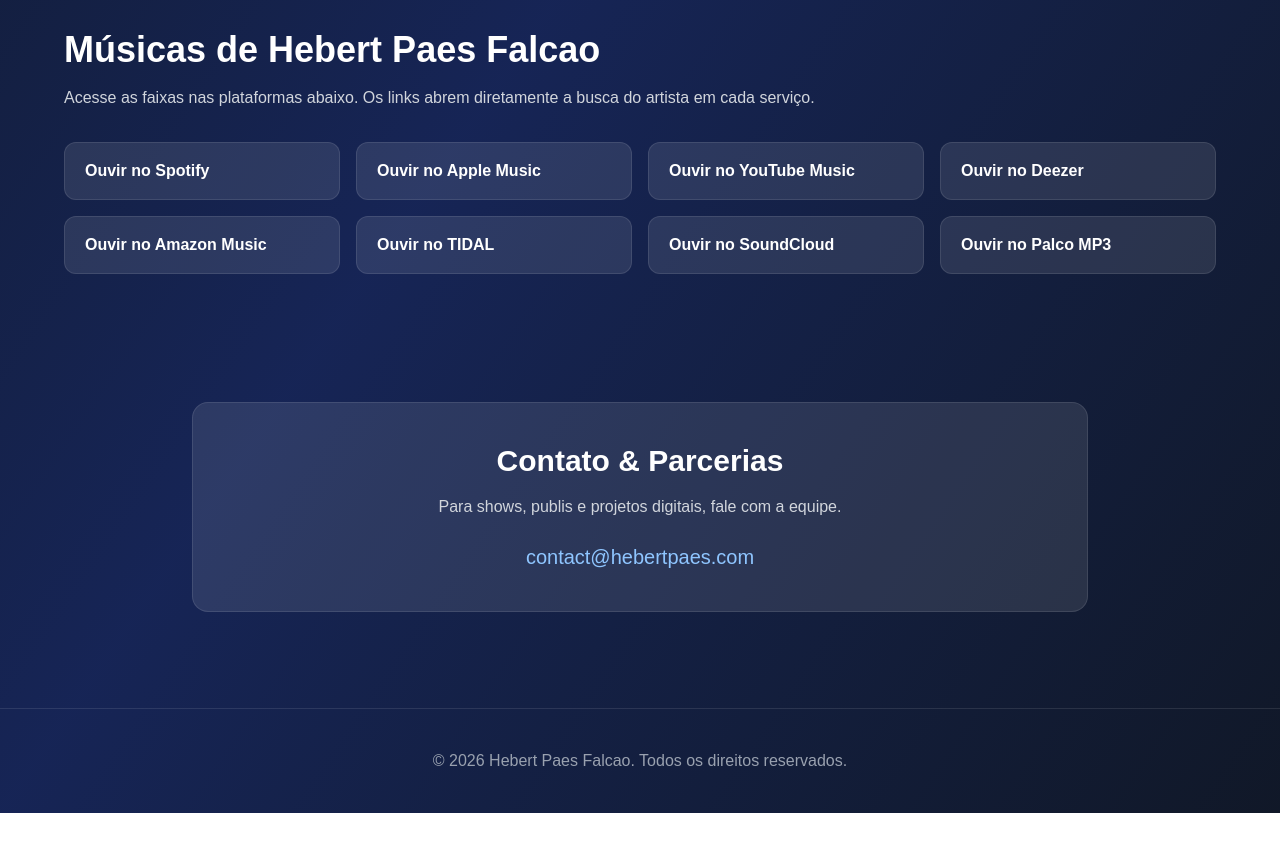
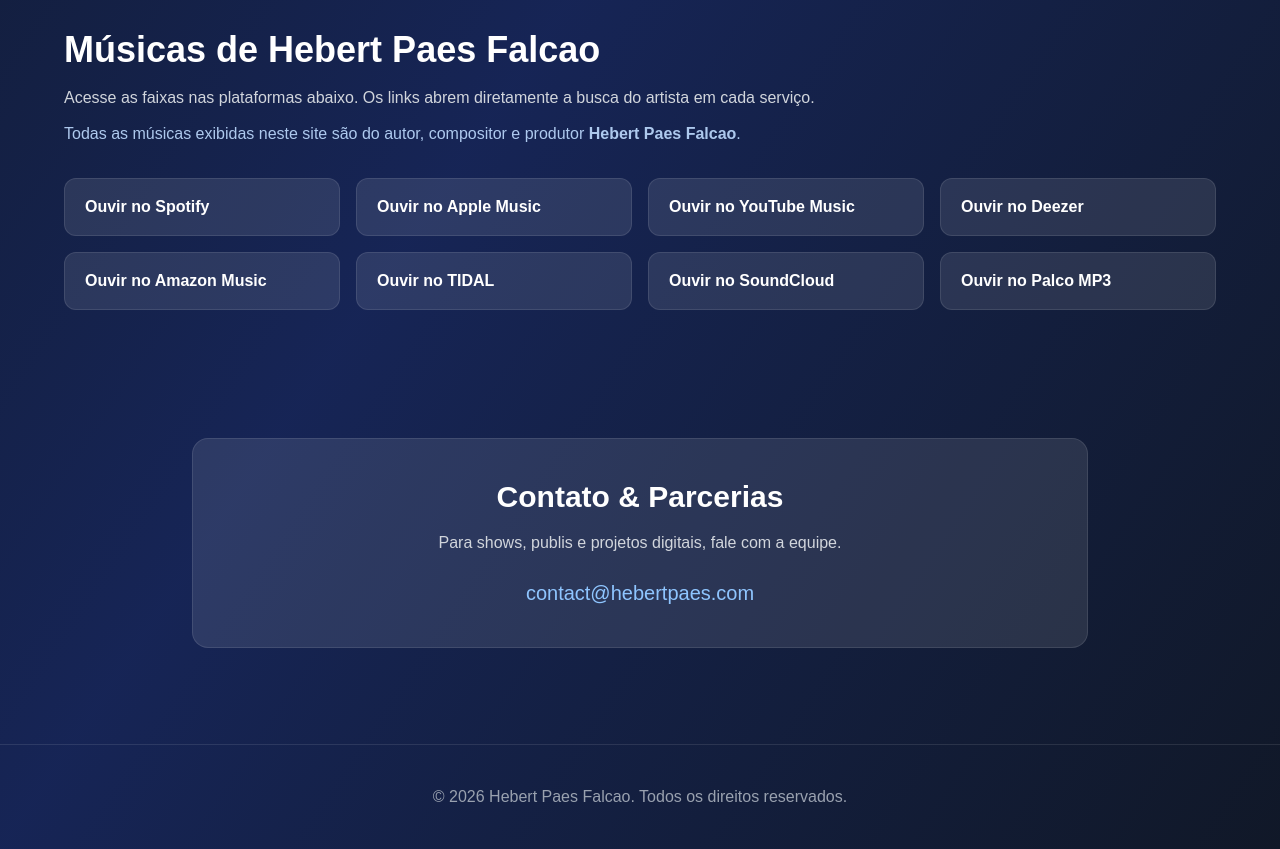
Before and after one commit to hebertpaes/hebertpaes-portfolio, a Next.js app: page / in a window 1280 px wide. Shown: the part 1060-1909 px from the top of the page. Before the commit the page ends 1873 px from the top, so only its background shows below. Built offline with nearby package versions, Linux system fonts and the light colour scheme.

Commit message:
content: add explicit music authorship credit on homepage

```diff
--- a/app/page.tsx
+++ b/app/page.tsx
@@ -120,8 +120,11 @@ export default function Home() {
       <section id="musicas" className="px-4 py-16">
         <div className="max-w-6xl mx-auto">
           <h2 className="text-4xl font-bold mb-4">Músicas de Hebert Paes Falcao</h2>
-          <p className="text-gray-300 mb-8">
+          <p className="text-gray-300 mb-3">
             Acesse as faixas nas plataformas abaixo. Os links abrem diretamente a busca do artista em cada serviço.
+          </p>
+          <p className="text-blue-200/90 mb-8 text-sm md:text-base">
+            Todas as músicas exibidas neste site são do autor, compositor e produtor <strong>Hebert Paes Falcao</strong>.
           </p>
 
           <div className="grid sm:grid-cols-2 lg:grid-cols-4 gap-4">
```
